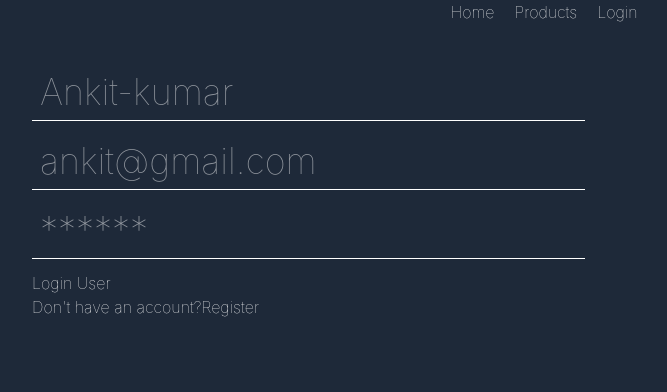
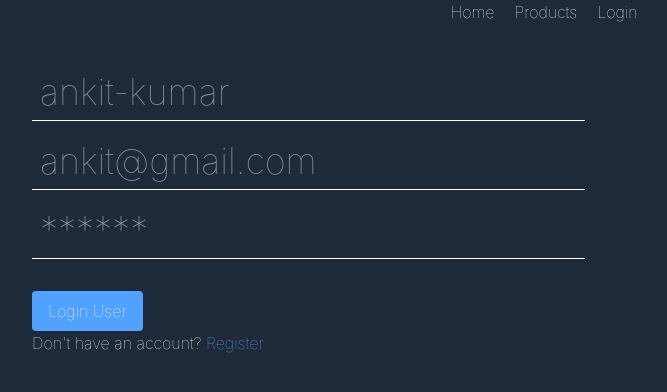
Before and after one commit to ankitxdev18/E-commerce, a React (Vite) app in the folder Frontend/: page /login in a window 1280 px wide. Shown: the top 392 px of the page, without its empty margins (96-763 px from the left). Built offline with nearby package versions, Linux system fonts and the light colour scheme; no server answers.

Commit message:
some changes in UI

```diff
--- a/Frontend/src/pages/Login.jsx
+++ b/Frontend/src/pages/Login.jsx
@@ -18,7 +18,7 @@ const Login = () => {
         {...register("username")}
         className=" mb-3 outline-0 border-b p-2 text-4xl"
         type="text"
-        placeholder="Ankit-kumar"
+        placeholder="ankit-kumar"
       />
       <input
         {...register("email")}
@@ -33,10 +33,12 @@ const Login = () => {
         placeholder="******"
       />
 
-      <button>Login User</button>
+      <button className="mt-5 px-4 py-2 bg-blue-400 rounded">Login User</button>
       <p>
-        Don't have an account?
-        <Link to="/register">Register</Link>
+        Don't have an account?{" "}
+        <Link className="text-blue-400" to="/register">
+          Register
+        </Link>
       </p>
     </form>
   );
--- a/Frontend/src/pages/Register.jsx
+++ b/Frontend/src/pages/Register.jsx
@@ -0,0 +1,41 @@
+import { nanoid } from "@reduxjs/toolkit";
+import { useForm } from "react-hook-form";
+import { Link } from "react-router-dom";
+
+const Register = () => {
+  const { register, reset, handleSubmit } = useForm();
+  const RegisterHandler = (user) => {
+    user.id = nanoid();
+    console.log(user);
+  };
+
+  return (
+    <form
+      onSubmit={handleSubmit(RegisterHandler)}
+      className="flex flex-col w-1/2 justify-start items-start "
+    >
+      <input
+        {...register("email")}
+        className=" mb-3 outline-0 border-b p-2 text-4xl"
+        type="email"
+        placeholder="ankit@gmail.com"
+      />
+      <input
+        {...register("password")}
+        className=" mb-3 outline-0 border-b p-2 text-4xl"
+        type="password"
+        placeholder="******"
+      />
+
+      <button className="mt-5 px-4 py-2 rounded bg-blue-400">Register</button>
+      <p>
+        Already have an account?{" "}
+        <Link className="text-blue-400" to="/login">
+          Login
+        </Link>
+      </p>
+    </form>
+  );
+};
+
+export default Register;
--- a/Frontend/src/routes/Mainroutes.jsx
+++ b/Frontend/src/routes/Mainroutes.jsx
@@ -2,6 +2,7 @@ import { Route, Routes } from "react-router-dom";
 import Home from "../pages/Home";
 import Products from "../pages/Products";
 import Login from "../pages/Login";
+import Register from "../pages/Register";
 
 const Mainroutes = () => {
   return (
@@ -9,6 +10,7 @@ const Mainroutes = () => {
       <Route path="/" element={<Home />} />
       <Route path="/products" element={<Products />} />
       <Route path="/login" element={<Login />} />
+      <Route path="/register" element={<Register />} />
     </Routes>
   );
 };
```
